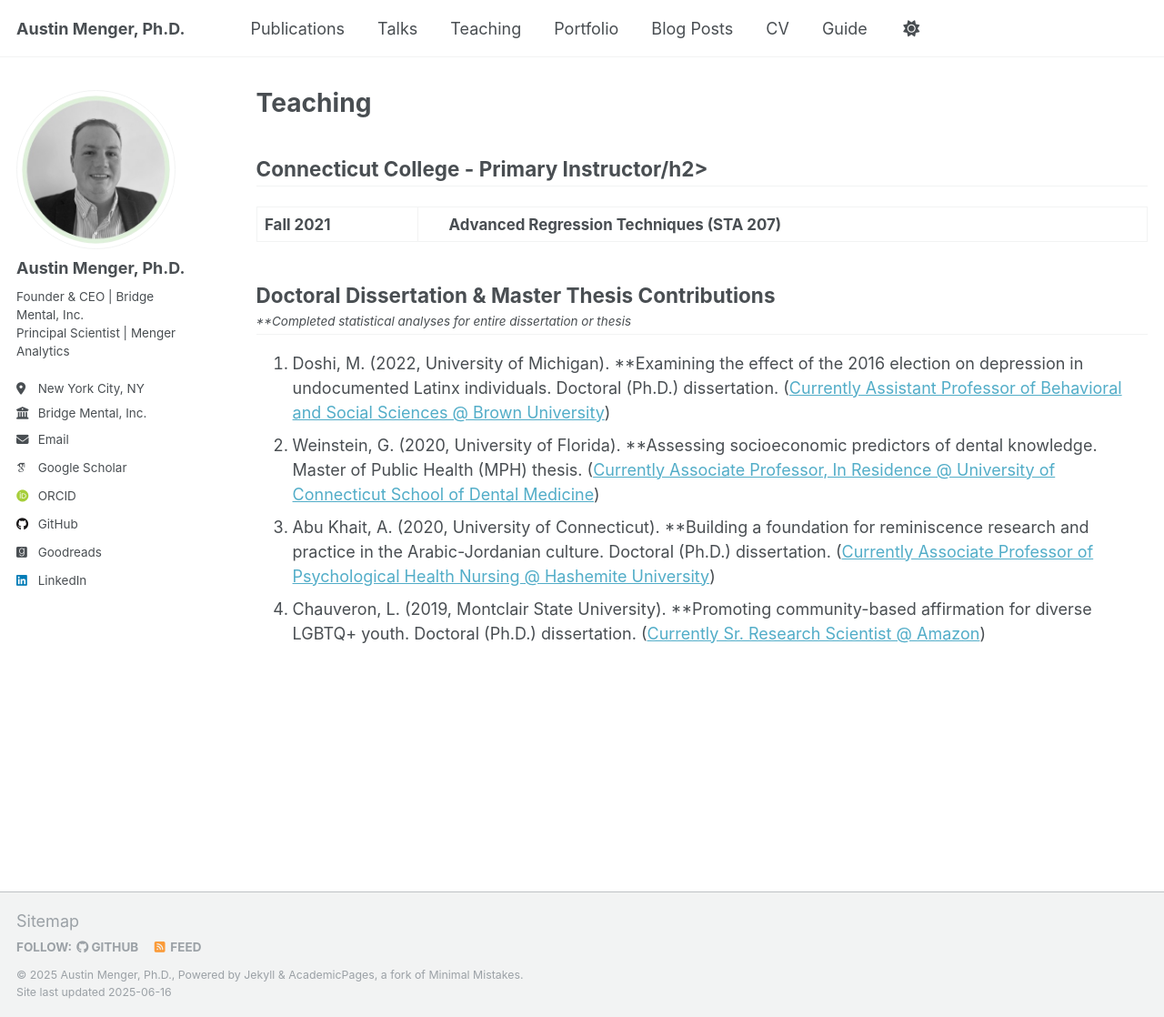
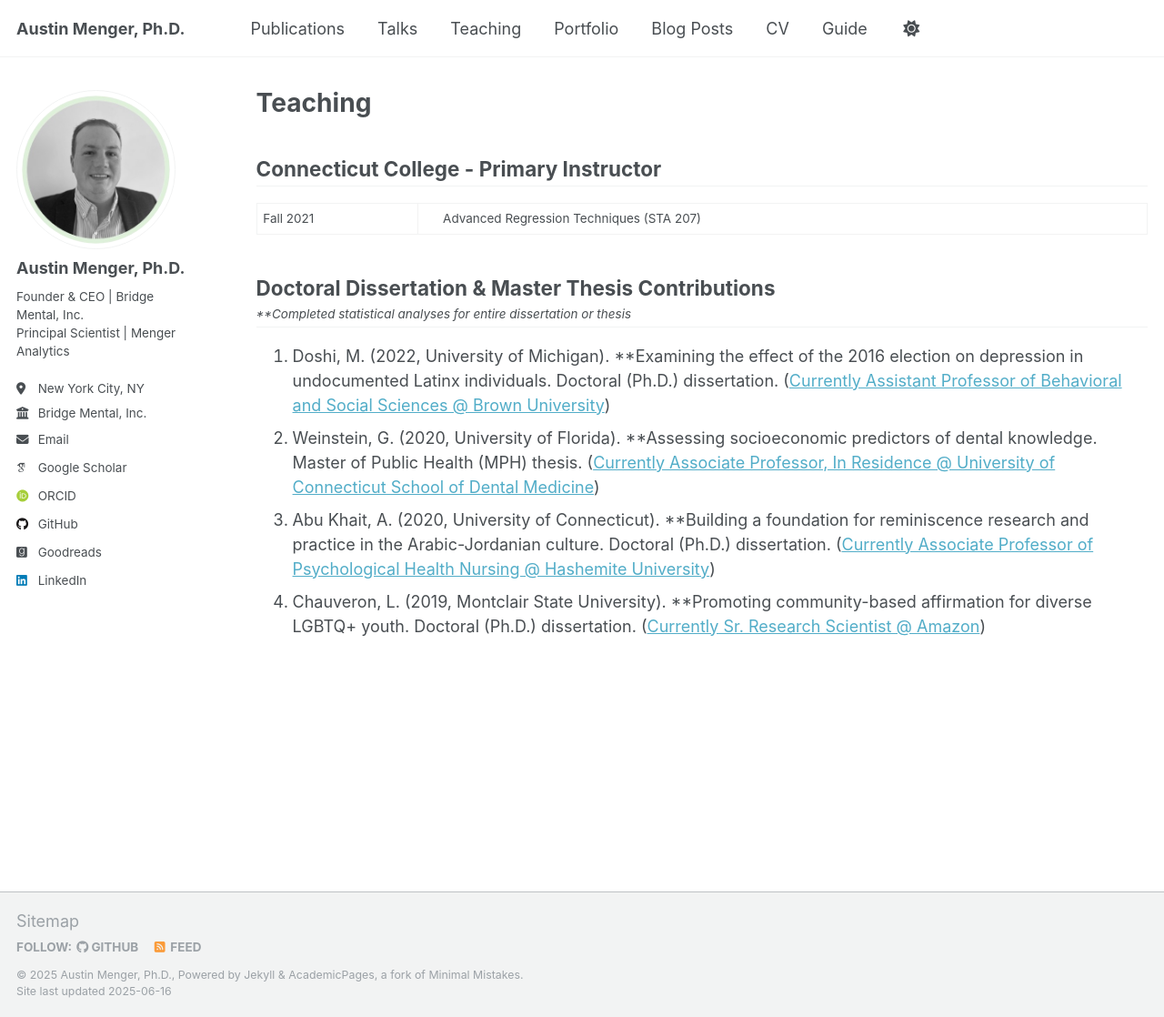
Before and after one commit to austinmenger/austinmenger.github.io, a Jekyll site: the page built from _pages/teaching.html, in a window 1280 px wide and 1118 px high. Shown: the whole window at 91% size. Built offline with Jekyll 4.4.1, drawn with Linux system fonts in a browser that asks for light colours; some web fonts are replaced.

Commit message:
Update teaching.html

```diff
--- a/_pages/teaching.html
+++ b/_pages/teaching.html
@@ -11,7 +11,7 @@ author_profile: true
   {% include archive-single.html %}
 {% endfor %} -->
 
-<h2 style="margin-bottom: 0.2em;">Connecticut College - Primary Instructor/h2>
+<h2 style="margin-bottom: 0.2em;">Connecticut College - Primary Instructor</h2>
 <!-- <small style="display: block; margin-top: 0; margin-bottom: 0.2em;"><em>*Current intern/student at the time of work</em></small> -->
 <hr style="margin-top: 0.2em;" />
 
```
